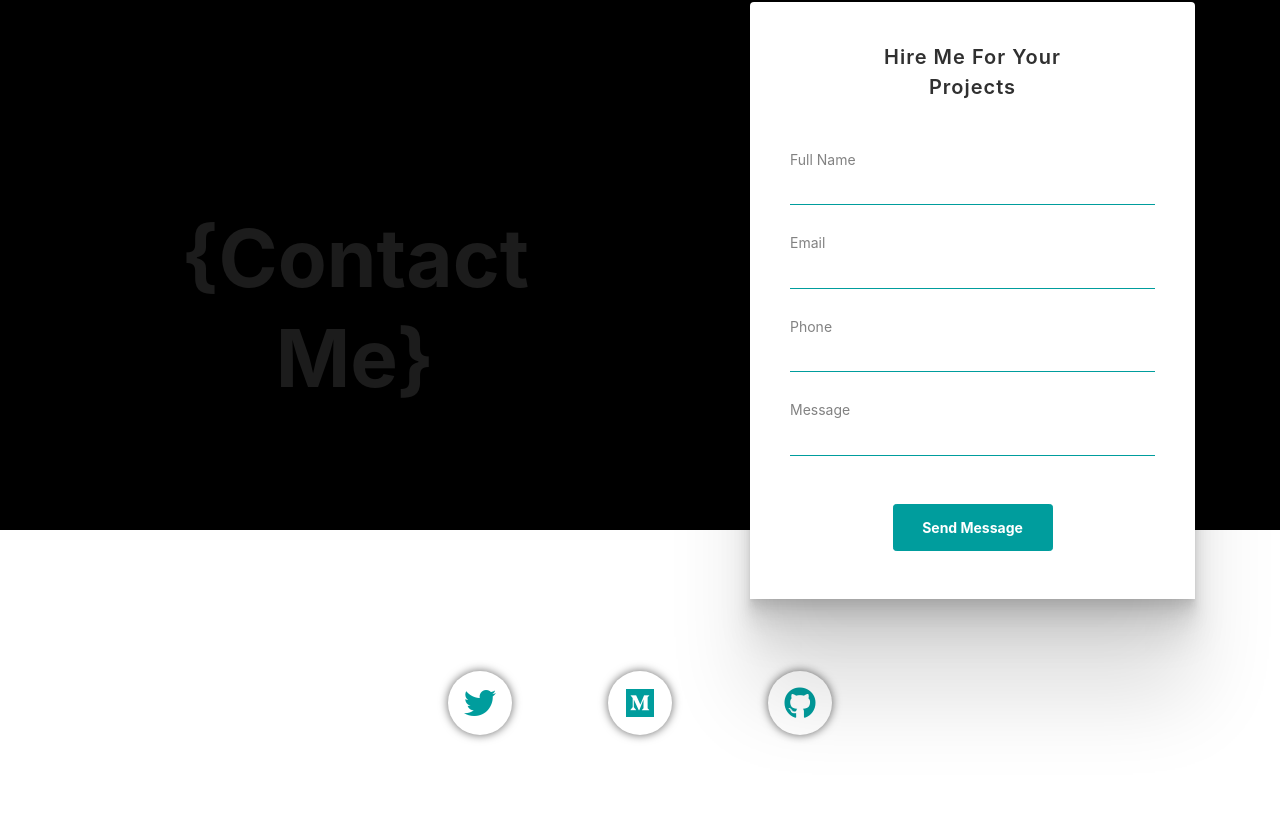
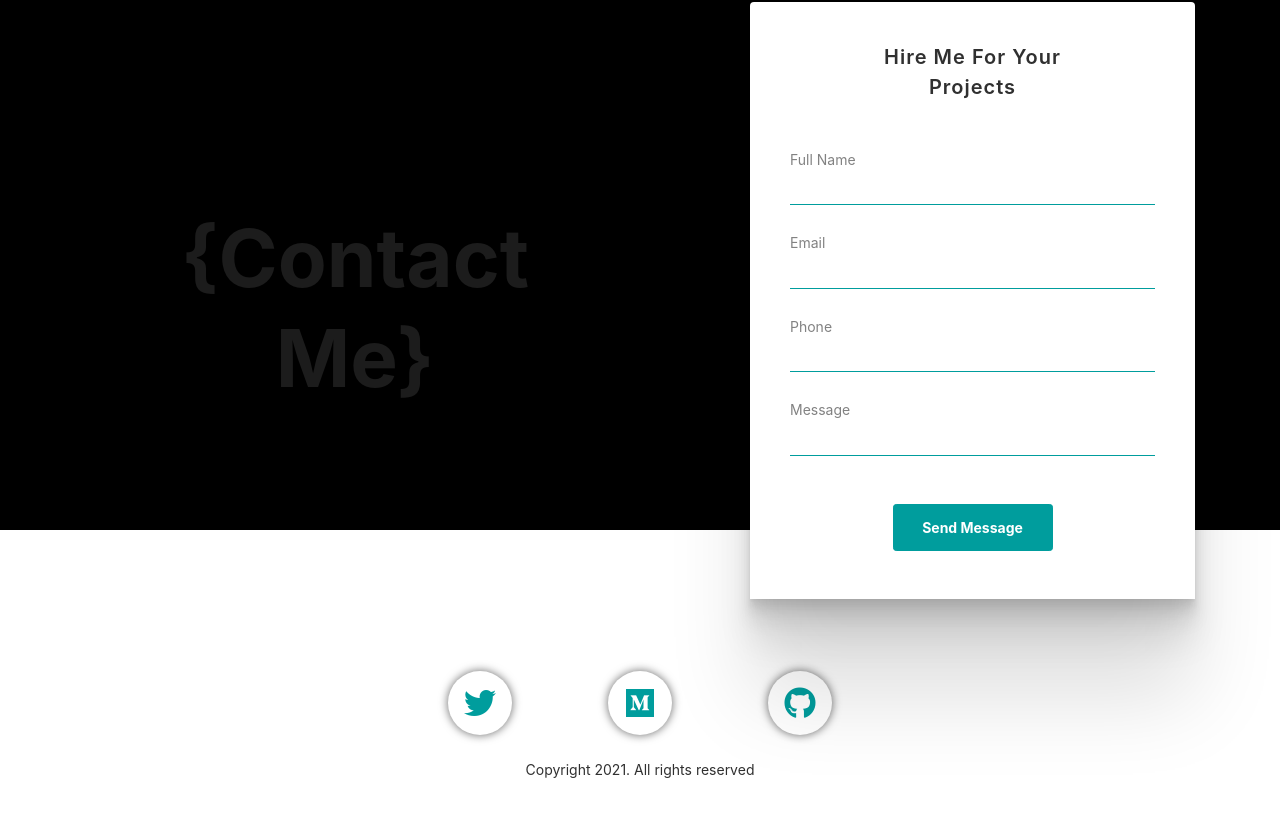
Before and after one commit to jydoskey/personal-portfolio-website, a Vue app: page / in a window 1280 px wide. Shown: the part 2911-3727 px from the top of the page. Before the commit the page ends 3694 px from the top, so only its background shows below. Built offline with nearby package versions, Linux system fonts and the light colour scheme.

Commit message:
updated copyright section of footer and also added moment for year display

```diff
--- a/src/components/Footer.vue
+++ b/src/components/Footer.vue
@@ -1,6 +1,7 @@
 <template>
   <section class="footer pt-4">
-    <div class="icon-container d-flex justify-content-around mr-auto ml-auto">
+    <div class="icon-container mr-auto ml-auto">
+      <div class="d-flex justify-content-around">
         <a href="https://twitter.com/Jide_Omotola" target="_blank"><i
             class="fab fa-twitter text-magenta icon-placeholder"></i></a>
         <a href="https://medium.com/@jbold1999" target="_blank"><i
@@ -8,10 +9,26 @@
         <a href="https://github.com/jydoskey/" target="_blank"><i
             class="fab fa-github text-magenta icon-placeholder"></i></a>
       </div>
+      <p class="footer-text mt-4">Copyright {{year}}. All rights reserved</p>
+    </div>
   </section>
 </template>
 
+<script>
+  export default {
+    data() {
+      return {
+        year: this.moment().format('YYYY')
+      }
+    },
+  }
+</script>
+
 <style lang="scss" scoped>
+  .footer-text {
+    color: #303030;
+  }
+
   .icon-placeholder {
     width: 4rem;
     height: 4rem;
```
Lines whose indentation alone changed are shown as unchanged.
